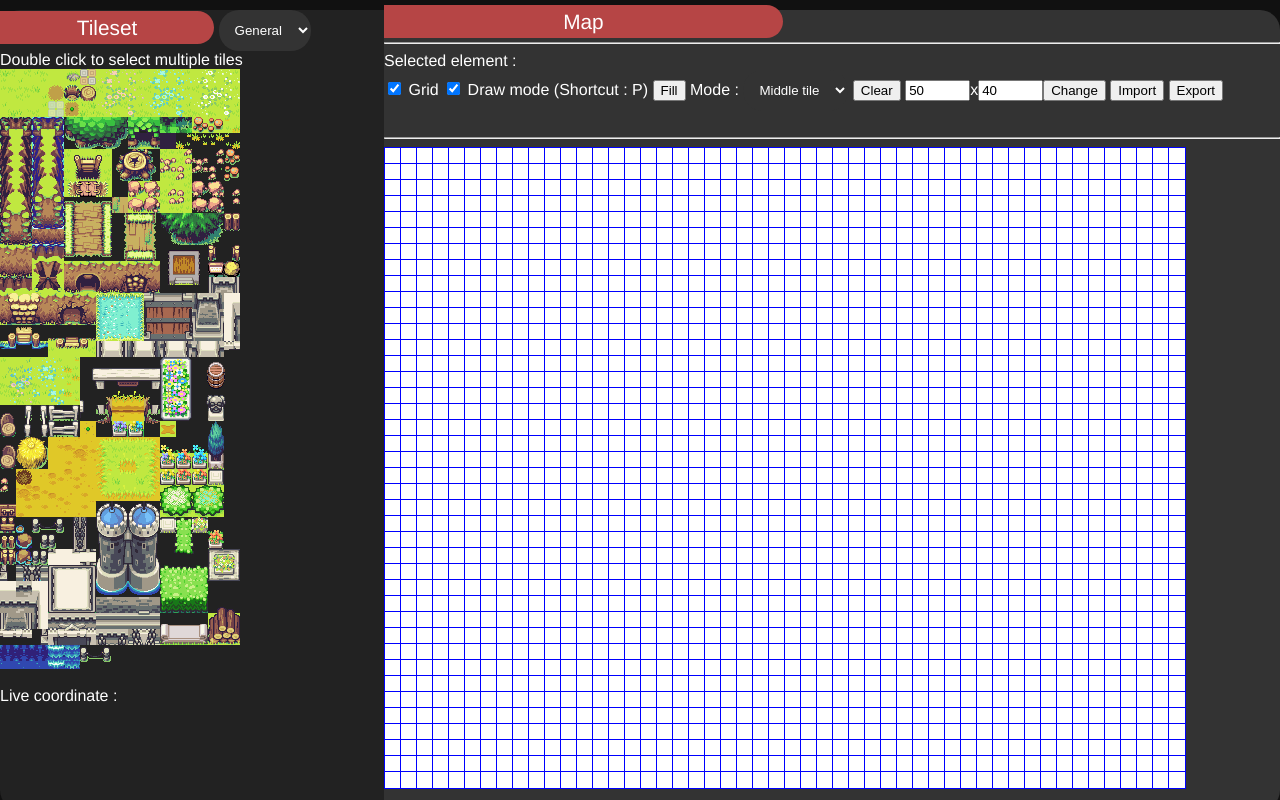
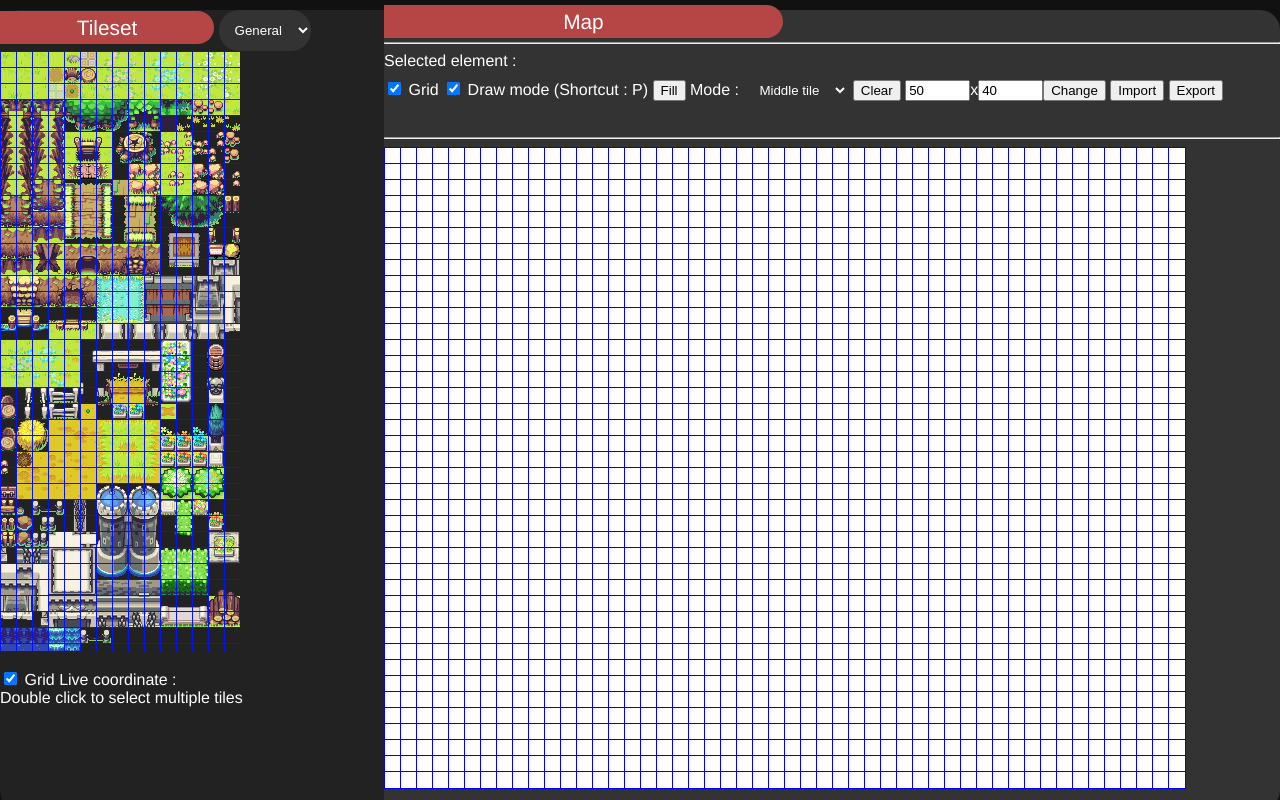
Before and after one commit to Arlequiin/map-maker, a Flask app: page / in a window 1280 px wide. Run offline with Flask 3, Linux system fonts and the light colour scheme.

Commit message:
grid option tileset

```diff
--- a/main.py
+++ b/main.py
@@ -16,11 +16,11 @@ async def index():
     tilesets = sorted(os.listdir('static/data/tilesets/images/'))
     return render_template("editor.html",tilesets=tilesets)
 
-@app.route("/selection/<string:x>/<string:y>/<string:option>/<string:tilesize>/")
-async def get_selection(x,y,option,tilesize):
-    tilesize=int(tilesize)
-    x,y = round_to(tilesize,int(x)), round_to(tilesize,int(y))
-    box = (x-tilesize, y-tilesize, x, y)
+@app.route("/selection/<string:x>/<string:y>/<string:option>/<string:tilesizex>/<string:tilesizey>/")
+async def get_selection(x,y,option,tilesizex,tilesizey):
+    tilesizex,tilesizey=int(tilesizex),int(tilesizey)
+    x,y = round_to(tilesizex,int(x)), round_to(tilesizey,int(y))
+    box = (x-tilesizex, y-tilesizey, x, y)
     return {'box': box}
 
 app.run(debug=True,host='0.0.0.0',port=random.randint(1000,9999))
--- a/static/editor/script.js
+++ b/static/editor/script.js
@@ -28,7 +28,7 @@ function getXY(tilesize) {
     function handleMouseMove(event) {
         const x = event.offsetX;
         const y = event.offsetY;
-        fetch(`/selection/${x}/${y}/${dropdown}/${tilesize}`)
+        fetch(`/selection/${x}/${y}/${dropdown}/${tilesize}/${tilesize}`)
         .then(response => response.json())
         .then(data => {
             let style_rect = `width: 16px; height: 16px; object-position: -${data.box[0]}px -${data.box[1]}px; object-fit: none;`;
@@ -62,22 +62,35 @@ function updateGrid() {
   }
 
 
-//faire un fetch, un get answer pour regexer l'html et renvoyer une matrice de type [A51, A10...]
+  function updateGridTileset() {
+    const is_grid = document.getElementById('gridtileset').checked;
+    const tiles = document.querySelector('.tile-overlay');
+
+    if (is_grid) {
+        tiles.style.zIndex = '5';
+    } else {
+        tiles.style.zIndex = '-1';
+    }
+  }
+
 
 function getTileprompt() {
   let coord = prompt("Tile selection (eg. 2,3)");
+  coord = coord.split(",");
+  tilesizex = parseInt(coord[0])*16;
+  tilesizey = parseInt(coord[1])*16;
   const image = document.getElementById("tileset");
     const coordinates = document.getElementById("coordinate");
     let dropdown = document.getElementById('drop').value
     function handleMouseMove(event) {
         const x = event.offsetX;
         const y = event.offsetY;
-      fetch(`/selection/${x}/${y}/${dropdown}/${coord}`)
+        fetch(`/selection/${x}/${y}/${dropdown}/${tilesizex}/${tilesizey}`)
         .then(response => response.json())
         .then(data => {
-          let style_rect = `width: 16px; height: 16px; object-position: -${data.box[0]}px -${data.box[1]}px; object-fit: none;`;
+            let style_rect = `width: ${tilesizex}px; height: ${tilesizey}px; object-position: -${data.box[0]}px -${data.box[1]}px; object-fit: none;`;
             const img = document.getElementById("cropped-image");
-          img.src = `static/data/tilesets/images/${dropdown}`;
+            img.src = `/static/data/tilesets/images/${dropdown}`;
             img.style=style_rect;
             img.classList = [];
             img.classList.add(`${data.box[0]}|${data.box[1]}`)
--- a/static/editor/style.css
+++ b/static/editor/style.css
@@ -31,7 +31,6 @@
 border-radius: 0 20px 20px 0;
 }
 
-  /* Remove default padding and margin */
 html, body, div, span, applet, object, iframe,
 h1, h2, h3, h4, h5, h6, p, blockquote, pre,
 a, abbr, acronym, address, big, cite, code,
@@ -96,3 +95,26 @@
 border: 1px solid #0000ff;
 background-color:white;
 }
+
+.tile-container {
+  position: relative;
+  display: inline-block;
+  pointer-events: none;
+}
+
+.tile-container img {
+  display: block;
+  pointer-events: auto;
+}
+
+.tile-overlay {
+  position: absolute;
+  top: 0;
+  left: 0;
+  width: 100%;
+  height: 100%;
+  background-image: url('/static/data/assets/tile.png');
+  background-size: 16px 16px;
+  pointer-events: none;
+  z-index:5;
+}
--- a/templates/editor.html
+++ b/templates/editor.html
@@ -15,13 +15,21 @@
             {% endfor %}
           </select>
         <br>
-  Double click to select multiple tiles
-<div style="height:600px;overflow:scroll;">
-        <img src="/static/data/tilesets/images/{{tilesets[0]}}" id="tileset" onclick="getXY(16)" ondblclick="getTileprompt()">
-</div>
+
+  <div style="height:600px;overflow:scroll;">
+    <div class="tile-container">
+      <img src="/static/data/tilesets/images/{{tilesets[0]}}" id="tileset" onclick="getXY(16)" ondblclick="getTileprompt()">
+      <div class="tile-overlay"></div>
+    </div>
+  </div>
+
+
 
 <br>
-Live coordinate : <a id="coordinate"></a>
+<input type="checkbox" id="gridtileset" onchange="updateGridTileset()" checked>
+<label for="gridtileset">Grid</label>
+Live coordinate : <a id="coordinate"></a><br>
+Double click to select multiple tiles
 <script>
     const image = document.getElementById("tileset");
     const coordinates = document.getElementById("coordinate");
```
Also changed, not shown: static/data/assets/tile.png (added). Lines whose indentation alone changed are shown as unchanged.
